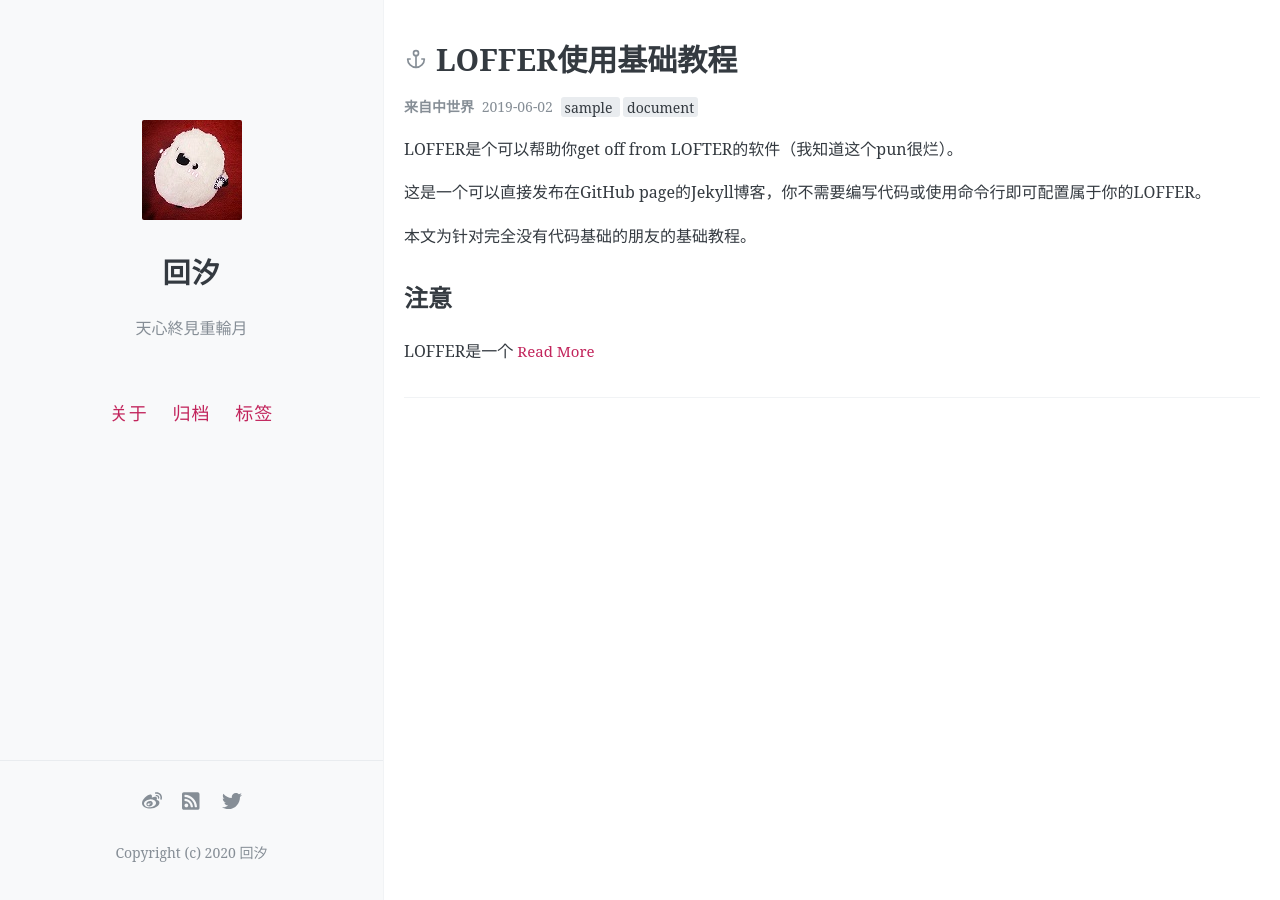
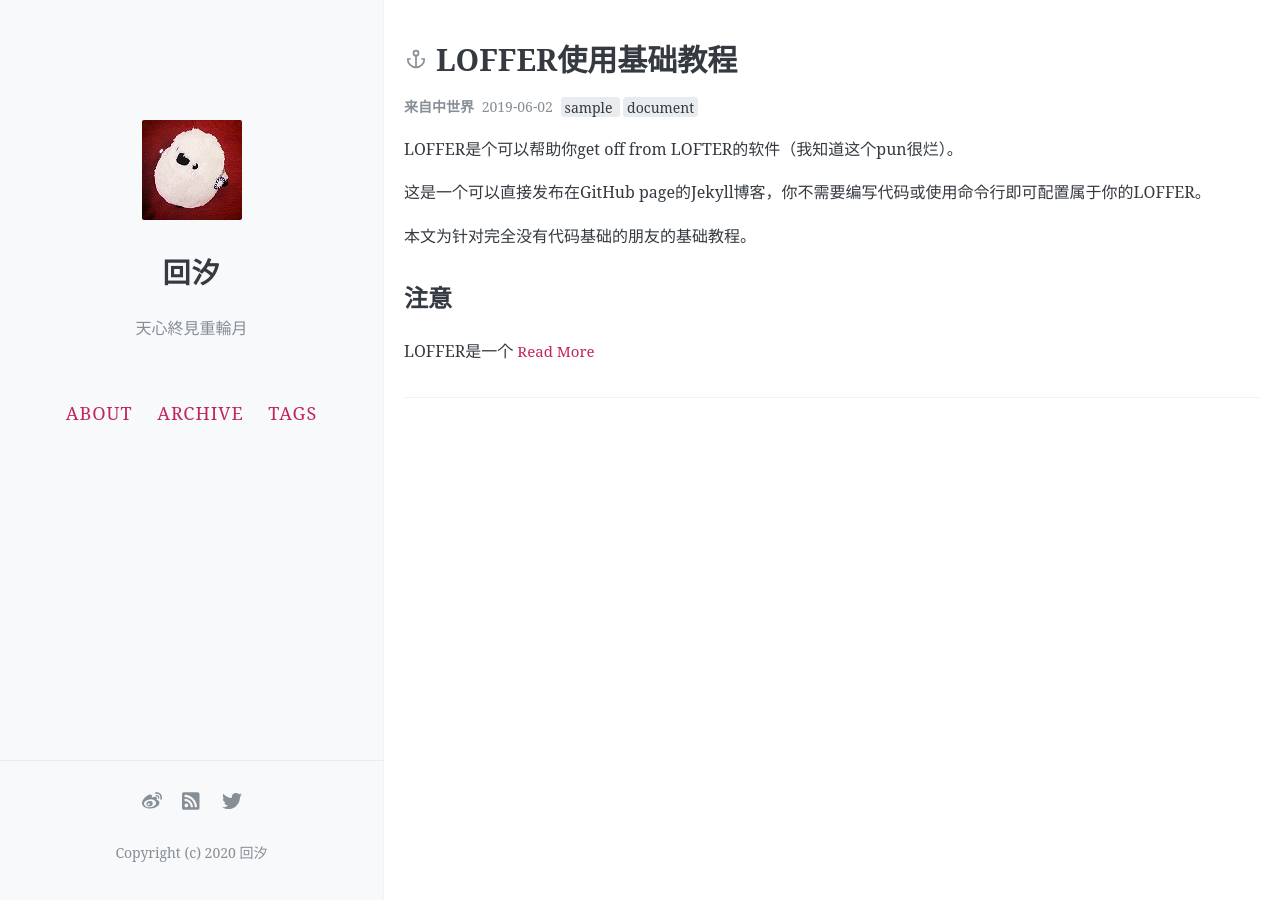
Before and after one commit to kanransya/nami-jetcoaster, a Jekyll site: the page built from index.html, in a window 1280 px wide. Built offline with Jekyll 4.4.1, drawn with Linux system fonts in a browser that asks for light colours; the list of posts is cut into pages by our own code; comment, search, counter and statistics services are not loaded.

Commit message:
Update _config.yml

```diff
--- a/_config.yml
+++ b/_config.yml
@@ -32,11 +32,11 @@ favicon: https://raw.githubusercontent.com/kanransya/nami-jetcoaster/master/imag
 
 # 菜单中的按钮
 navigation:
-  - name: 关于
+  - name: ABOUT
     url: https://kanransya.github.io/nami-jetcoaster/about
-  - name: 归档
+  - name: ARCHIVE
     url: https://kanransya.github.io/nami-jetcoaster/archive
-  - name: 标签
+  - name: TAGS
     url: https://kanransya.github.io/nami-jetcoaster/tags
 
 # 每页的文章数
```
